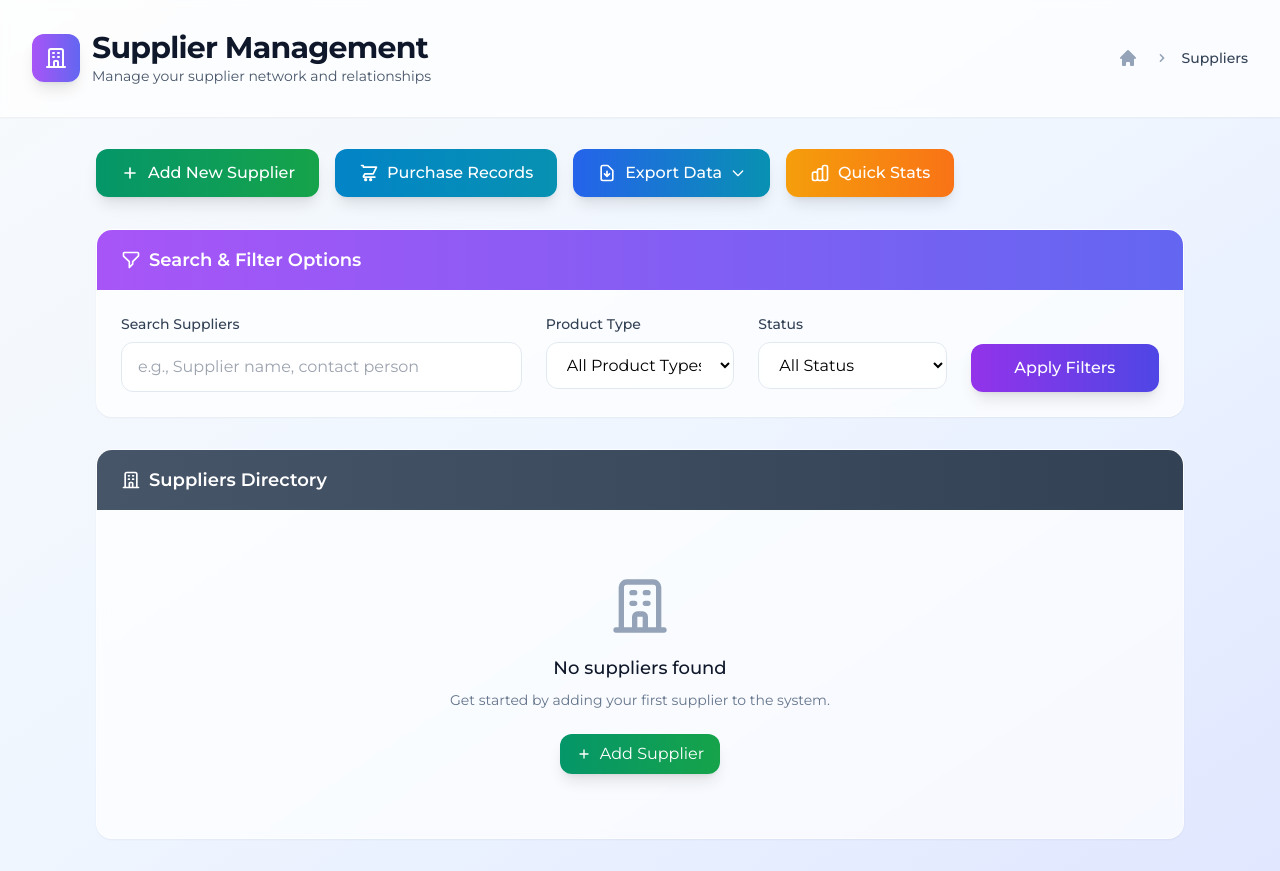
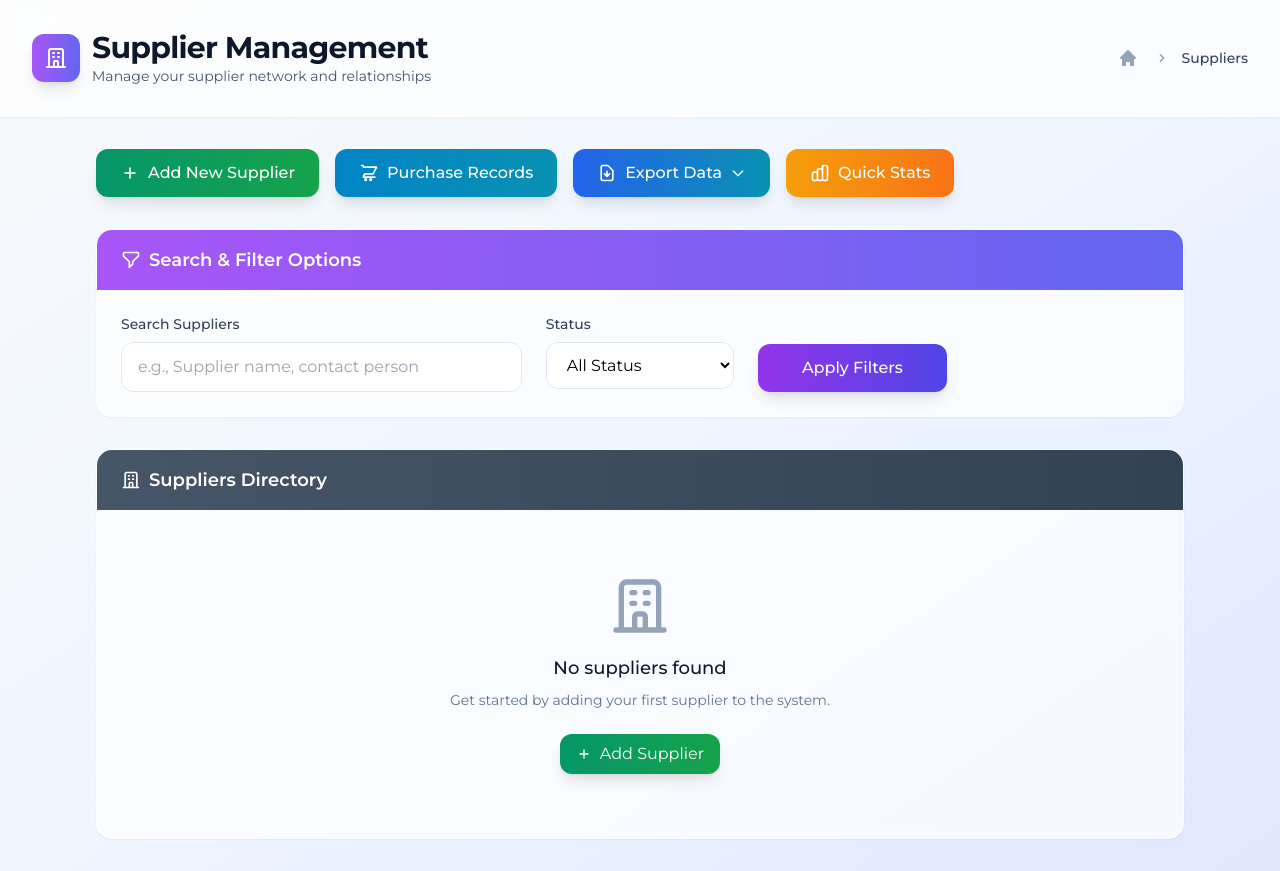
Before and after one commit to YOOSUF-HUB/Smart-Pharmacy-System, a Django app: template templates/supplierManagement/supplier_list.html in a window 1280 px wide. Run offline with Django 5.2, Linux system fonts and the light colour scheme; the template is opened without the code that fills it, so the values that code supplies are empty; some libraries are stand-ins or nearby versions.

Commit message:
Refactor code structure for improved readability and maintainability

```diff
--- a/templates/supplierManagement/supplier_list.html
+++ b/templates/supplierManagement/supplier_list.html
@@ -265,7 +265,7 @@
                      class="w-full px-4 py-3 border border-slate-200 rounded-xl focus:ring-2 focus:ring-purple-500 focus:border-purple-500 transition-all duration-200 bg-white/50 backdrop-blur-sm">
             </div>
 
-            <div class="lg:col-span-1">
+            <!-- <div class="lg:col-span-1">
               <label for="product_type" class="block text-sm font-medium text-slate-700 mb-2">Product Type</label>
               <select name="product_type" id="product_type"
                       class="w-full px-4 py-3 border border-slate-200 rounded-xl focus:ring-2 focus:ring-purple-500 focus:border-purple-500 transition-all duration-200 bg-white/50 backdrop-blur-sm">
@@ -274,7 +274,7 @@
                   <option value="{{ pt }}" {% if current_product_type == pt %}selected{% endif %}>{{ pt }}</option>
                 {% endfor %}
               </select>
-            </div>
+            </div> -->
 
             <div class="lg:col-span-1">
               <label for="status" class="block text-sm font-medium text-slate-700 mb-2">Status</label>
```
Also changed, not shown: db.sqlite3, media/non_medical_products/Salonpas-Spray.jpg (added), media/non_medical_products/corsodyl-mint-mouthwash-200ml.jpg (added).
